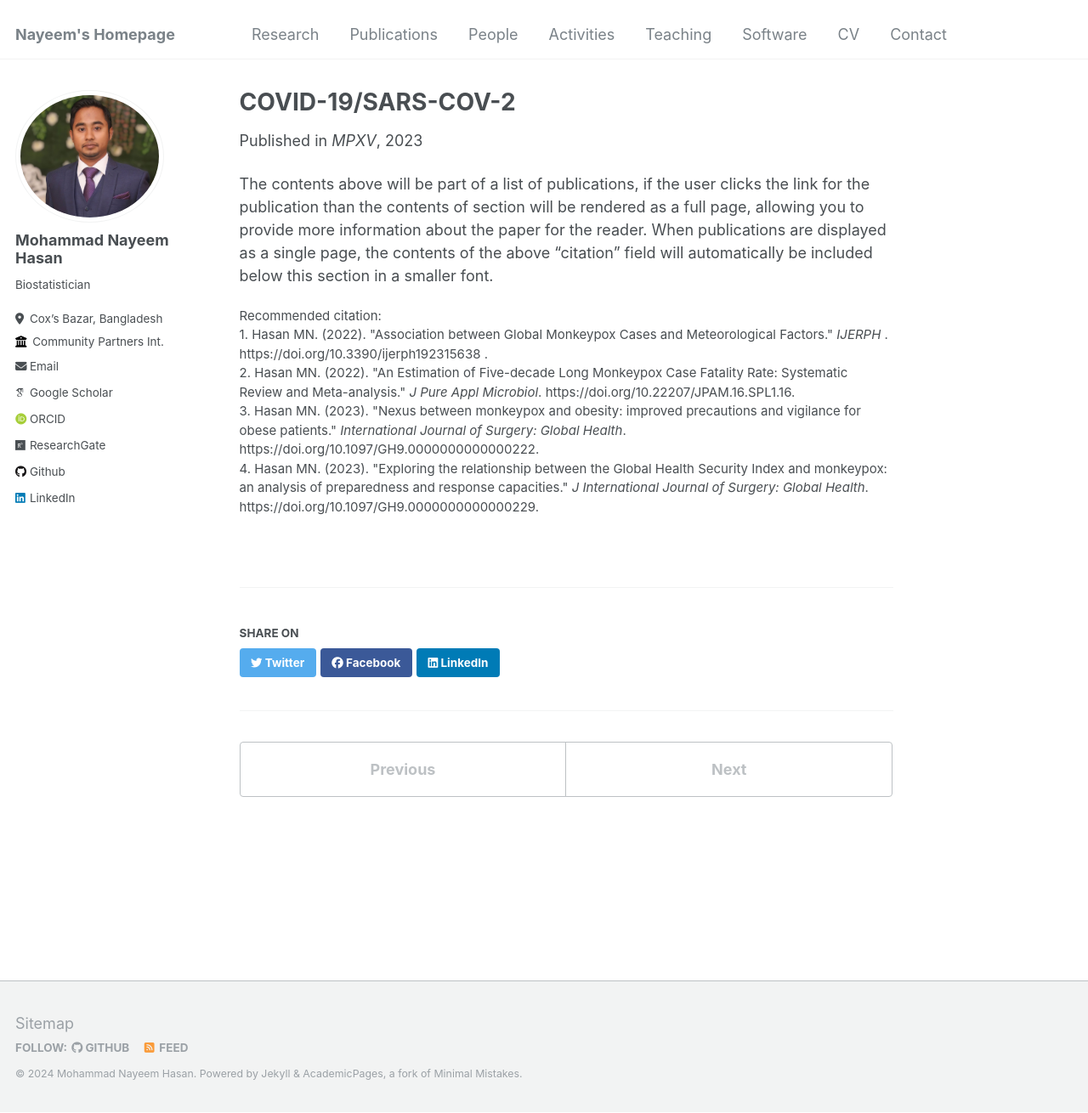
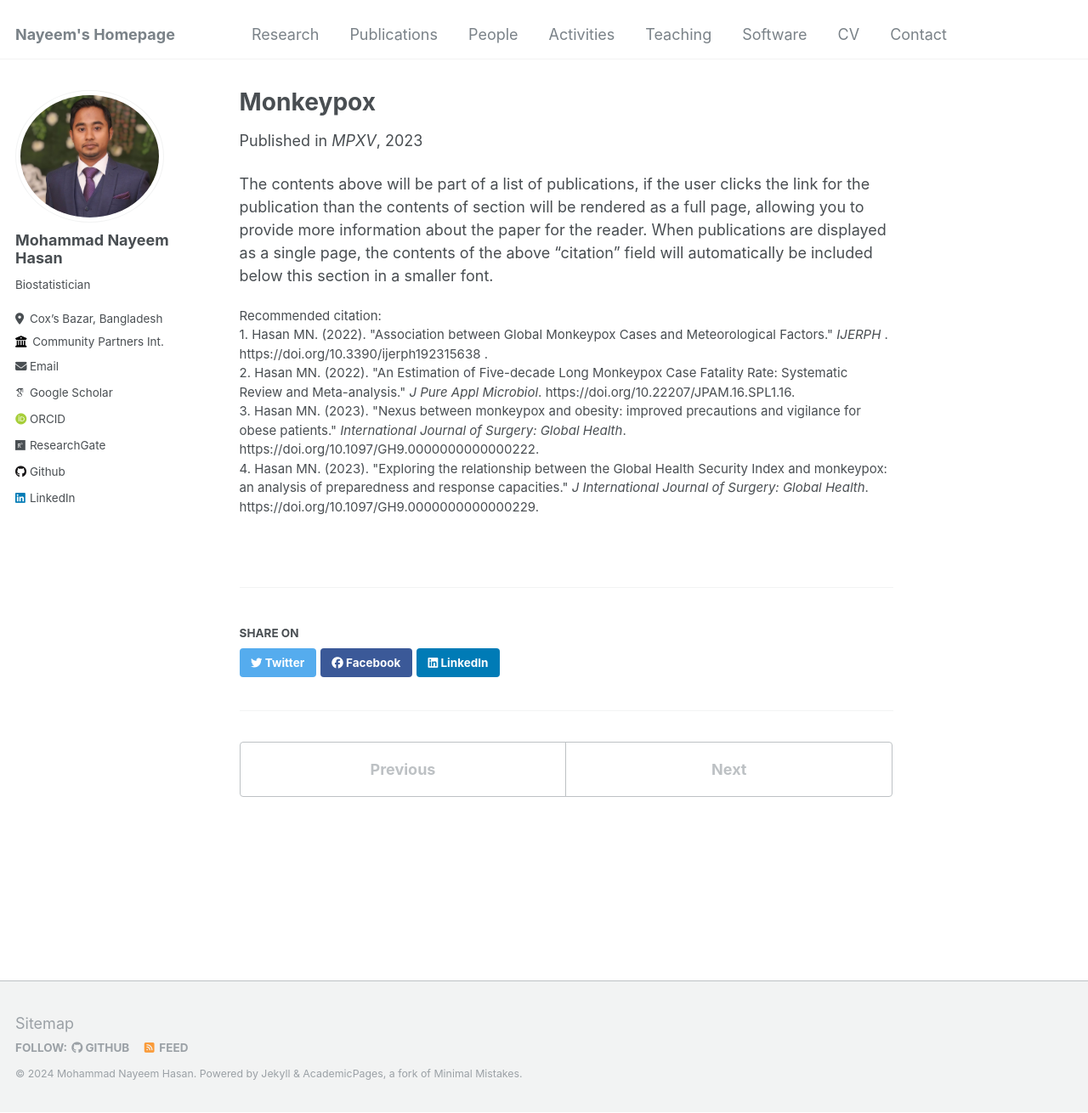
Before and after one commit to nayeemlab/nayeemlab.github.io, a Jekyll site: the page built from _research/MPXV.md, in a window 1280 px wide and 1310 px high. Shown: the whole window at 85% size. Built offline with Jekyll 4.4.1, drawn with Linux system fonts in a browser that asks for light colours; some web fonts are replaced.

Commit message:
Update MPXV.md

```diff
--- a/_research/MPXV.md
+++ b/_research/MPXV.md
@@ -1,5 +1,5 @@
 ---
-title: "COVID-19/SARS-COV-2"
+title: "Monkeypox"
 collection: Research
 permalink: /research/MPXV
 excerpt: 'Monkeypox disease (MPXD), caused by the zoonotic Monkeypox virus (MPXV), has spread globally, yet its relationship with climatic changes remains unstudied. Understanding the impact of meteorological factors such as temperature, precipitation, humidity, dew point, wind speed, and surface pressure on MPXV transmission is crucial. This study explores changes in MPXV cases over time and assesses how these meteorological variables may influence outbreaks (1). On July 23, 2022, the World Health Organization (WHO) declared MPXD a global health emergency. A systematic review and meta-analysis of MPXD from 1970-2022 revealed an overall case fatality rate (CFR) and identified a potential increased risk for obese patients, though this study has limitations (2). Despite the WHOs withdrawal of the global health concern after a year, future cases may still arise, particularly among obese individuals (3). Additionally, countries with high Global Health Security Index (GHSI) scores showed a positive correlation with MPX cases and fatalities, suggesting the need for better health coverage and revised GHSI indicators (4).'
```
